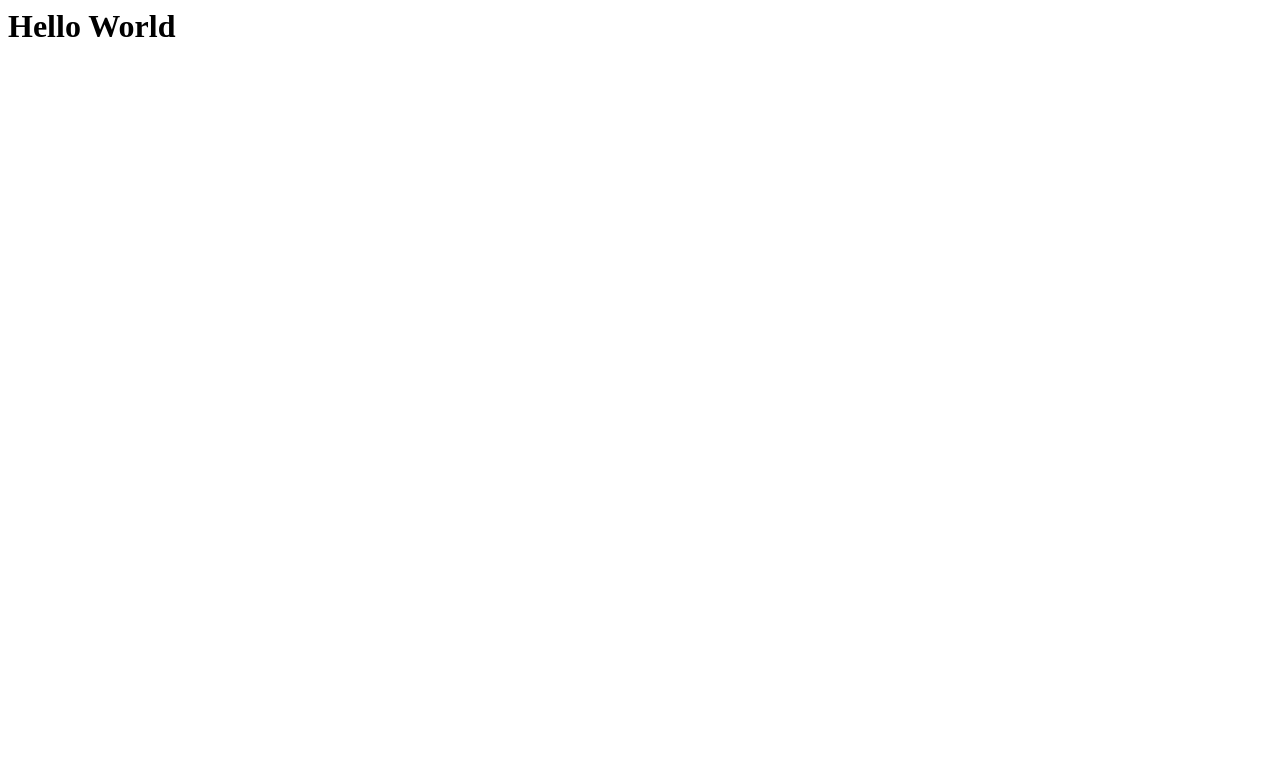
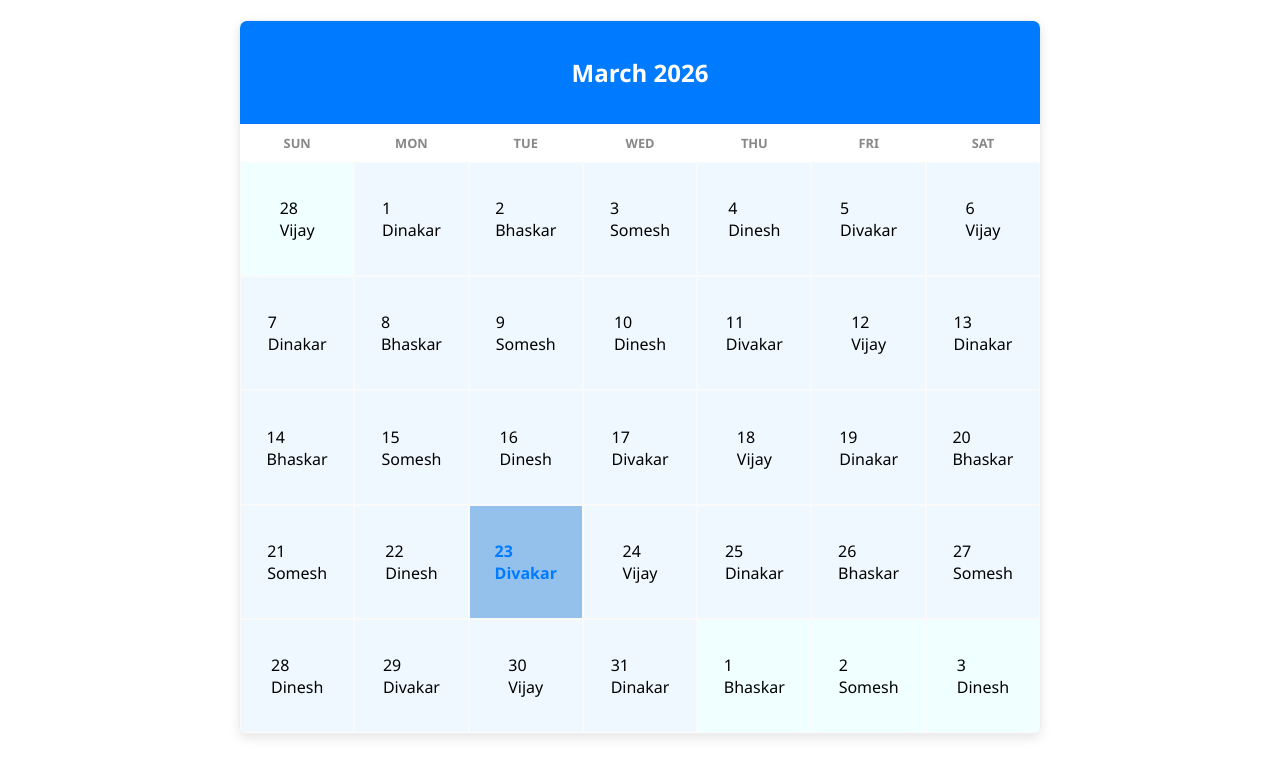
Before and after one commit to someshbuddy/CarWash, a plain HTML site: page index.html in a window 1280 px wide. Drawn offline with Linux system fonts and the light colour scheme.

Commit message:
deploying major changes

```diff
--- a/index.html
+++ b/index.html
@@ -1 +1,34 @@
-<h1>Hello World</h1>
+<html>
+
+<head>
+    <title>Shell Car Wash Schedule</title>
+    <link rel="stylesheet" type="text/css" href="styles.css">
+</head>
+
+<body>
+    <div class="month-calendar">
+        <div class="calendar-header">
+            <h2 id="dateId">December 2025</h2>
+        </div>
+
+        <div class="calendar-grid">
+            <div class="day-label">Sun</div>
+            <div class="day-label">Mon</div>
+            <div class="day-label">Tue</div>
+            <div class="day-label">Wed</div>
+            <div class="day-label">Thu</div>
+            <div class="day-label">Fri</div>
+            <div class="day-label">Sat</div>
+
+
+            <div style="display: contents;" id="calendarDates">
+
+            </div>
+        </div>
+    </div>
+
+    <script src="script.js"></script>
+
+</body>
+
+</html>
--- /dev/null
+++ b/script.js
@@ -0,0 +1,97 @@
+const currentDate = new Date();
+const currentYear = currentDate.getFullYear();
+const currentMonth = currentDate.getMonth() + 1;
+const monthName = currentDate.toLocaleString('default', { month: 'long' });
+const currentDay = currentDate.getDate();
+
+const members = ["Somesh", "Dinesh", "Divakar", "Vijay", "Dinakar", "Bhaskar"];
+
+const monthsArray = [
+    'January',
+    'February',
+    'March',
+    'April',
+    'May',
+    'June',
+    'July',
+    'August',
+    'September',
+    'October',
+    'November',
+    'December'
+];
+
+const datesMap = new Map();
+const dayStarts = 21;
+const monthStarts = 11;
+
+let startDate = new Date(2025, monthStarts, dayStarts);
+for (let i = 0; i < 365; i++) {
+    let nextDay = new Date(startDate);
+    nextDay.setDate(nextDay.getDate() + i);
+    datesMap.set(nextDay.toLocaleDateString(), members[i % members.length]);
+}
+
+renderCalendar(3, 2026);
+
+function renderCalendar(month, year) {
+    setDate(month, year);
+
+    calendarDates.innerHTML = '';
+
+    const firstDay = new Date(year, month - 1, 1).getDay();
+
+    const daysInMonth = new Date(year, month, 0).getDate();
+
+    const daysinPastMonth = new Date(year, month - 1, 0).getDate();
+
+    let c = 0;
+    for (let i = daysinPastMonth - firstDay; i <= daysinPastMonth; i++) {
+        c++;
+        const day = document.createElement('div');
+
+        if (month != 1)
+            day.textContent = i + "\n" + (datesMap.get((month - 1) + "/" + i + "/" + year) || '');
+        else
+            day.textContent = i + "\n" + (datesMap.get(12 + "/" + i + "/" + (year - 1)) || '');
+
+        day.classList.add("day");
+        day.classList.add("prevDay")
+
+        calendarDates.appendChild(day);
+    }
+
+    for (let i = 1; i <= daysInMonth; i++) {
+        const day = document.createElement('div');
+        day.textContent = i + "\n" + (datesMap.get(month + "/" + i + "/" + year) || '');
+        day.classList.add("day");
+
+
+        if (currentDay == i) {
+            day.classList.add("current-day");
+        }
+
+        calendarDates.appendChild(day);
+    }
+
+    for (let i = 1; i <= (42 - daysInMonth - c) % 7; i++) {
+        const day = document.createElement('div');
+
+        if (month == 12)
+            day.textContent = i + "\n" + (datesMap.get(1 + "/" + i + "/" + (year + 1)) || '');
+        else
+            day.textContent = i + "\n" + (datesMap.get((month + 1) + "/" + i + "/" + year) || '');
+
+
+        day.classList.add("day");
+        day.classList.add("nextDay")
+
+        calendarDates.appendChild(day);
+    }
+}
+
+function setDate(index, year) {
+    document.getElementById("dateId").innerHTML = monthsArray[(index - 1) % 12] + " " + year;
+}
+
+console.log(datesMap)
--- /dev/null
+++ b/styles.css
@@ -0,0 +1,78 @@
+.month-calendar {
+    max-width: 800px;
+    margin: 20px auto;
+    font-family: 'Segoe UI', sans-serif;
+    border: 1px solid #eee;
+    border-radius: 8px;
+    box-shadow: 0 4px 12px rgba(0, 0, 0, 0.1);
+    overflow: hidden;
+}
+
+.calendar-header {
+    background: #007bff;
+    color: white;
+    padding: 15px;
+    text-align: center;
+}
+
+.calendar-grid {
+    display: grid;
+    grid-template-columns: repeat(7, 1fr);
+    /* Exactly 7 columns */
+    background-color: #fff;
+}
+
+.day-label {
+    font-weight: bold;
+    font-size: 0.8rem;
+    color: #888;
+    padding: 10px 0;
+    text-align: center;
+    text-transform: uppercase;
+}
+
+.day {
+    aspect-ratio: 1 / 1;
+    background-color: aliceblue;
+    /* Makes days perfectly square */
+    display: flex;
+    flex-direction: column;
+    align-items: center;
+    justify-content: center;
+    cursor: pointer;
+    border: 0.5px solid #fafafa;
+    transition: background 0.2s;
+    white-space: pre-wrap;
+    word-wrap: break-word;
+}
+
+.prevDay {
+    background-color: azure;
+}
+
+.nextDay {
+    background-color: azure;
+}
+
+.day:hover {
+    background-color: #f0f7ff;
+}
+
+.current-day {
+    background-color: #94c0ec;
+    font-weight: bold;
+    color: #007bff;
+}
+
+.event-dot {
+    width: 4px;
+    height: 4px;
+    background: #007bff;
+    border-radius: 50%;
+    margin-top: 2px;
+}
+
+.padding {
+    background-color: #fcfcfc;
+    cursor: default;
+}
```
Also changed, not shown: 1 other file.
